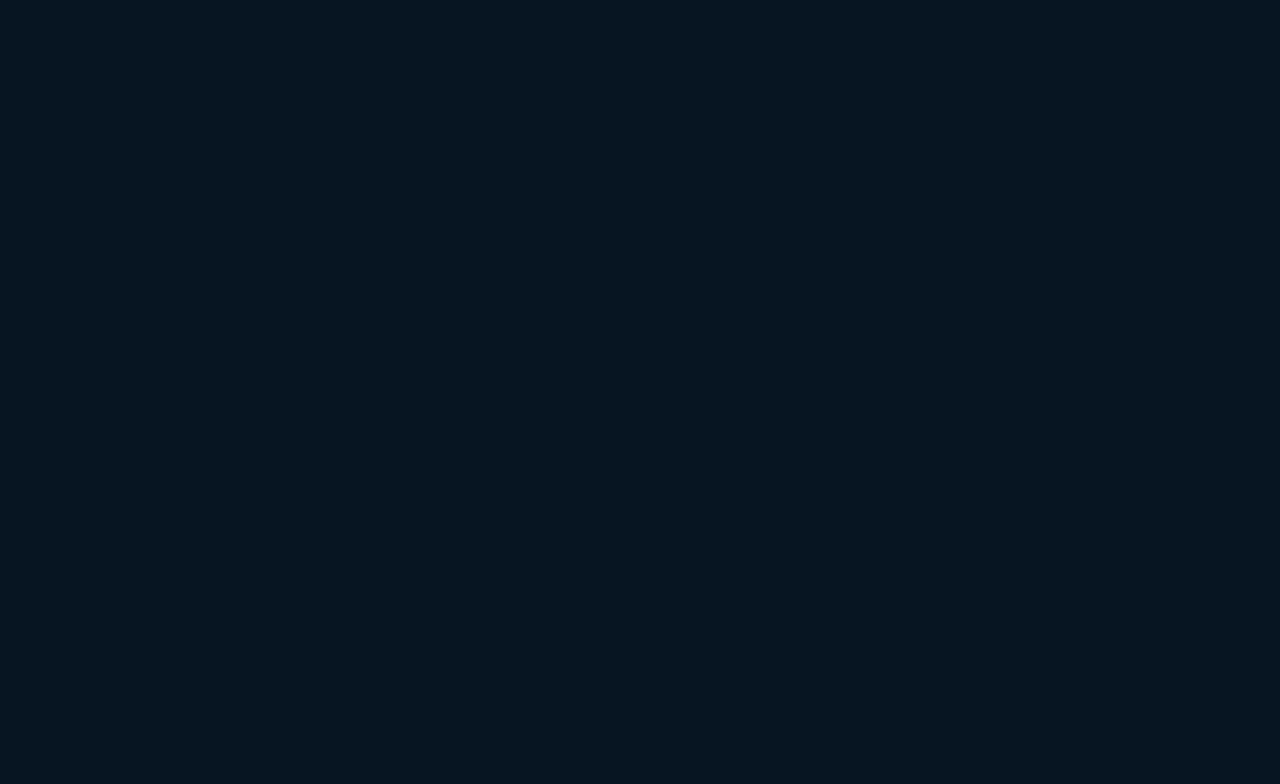
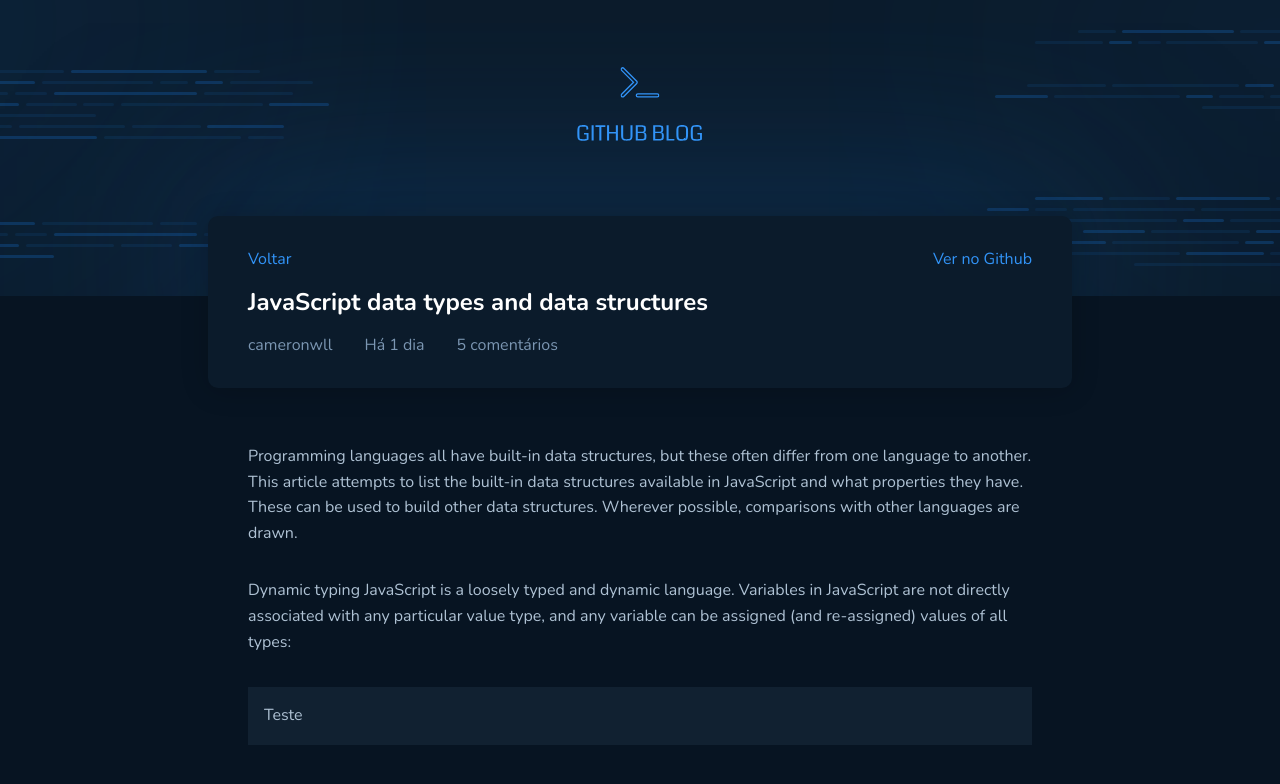
Before and after one commit to PedroMakengo/github-blog, a React (Vite) app: page /post/1 in a window 1280 px wide. Before the commit this address had no page. Shown: the top 784 px of the page. Built offline with nearby package versions, Linux system fonts and the light colour scheme.

Commit message:
Trabalhando no projeto

```diff
--- a/src/Router.tsx
+++ b/src/Router.tsx
@@ -8,7 +8,7 @@
     <Routes>
       <Route path="/" element={<DefaultLayout />}>
         <Route path="/" element={<Home />} />
-        <Route path="/post" element={<Post />} />
+        <Route path="/post/:id" element={<Post />} />
       </Route>
     </Routes>
   )
--- a/src/pages/Home/components/Card/index.tsx
+++ b/src/pages/Home/components/Card/index.tsx
@@ -2,7 +2,7 @@
 
 export function Card() {
   return (
-    <CardContainer to="/post">
+    <CardContainer to="/post/1">
       <HeaderCard>
         <h2>JavaScript data types and data structures</h2>
         <span>Há 1 dia</span>
--- a/src/pages/Post/components/PostContent/index.tsx
+++ b/src/pages/Post/components/PostContent/index.tsx
@@ -1,7 +1,25 @@
+import { PostContentContainer, ContentCode } from './styles'
+
 export function PostContent() {
   return (
-    <div>
-      <h1>PostContent</h1>
-    </div>
+    <PostContentContainer className="container">
+      <p>
+        Programming languages all have built-in data structures, but these often
+        differ from one language to another. This article attempts to list the
+        built-in data structures available in JavaScript and what properties
+        they have. These can be used to build other data structures. Wherever
+        possible, comparisons with other languages are drawn.
+      </p>
+      <p>
+        Dynamic typing JavaScript is a loosely typed and dynamic language.
+        Variables in JavaScript are not directly associated with any particular
+        value type, and any variable can be assigned (and re-assigned) values of
+        all types:
+      </p>
+
+      <ContentCode>
+        <p>Teste</p>
+      </ContentCode>
+    </PostContentContainer>
   )
 }
--- a/src/pages/Post/components/PostContent/styles.ts
+++ b/src/pages/Post/components/PostContent/styles.ts
@@ -1 +1,19 @@
 import styled from 'styled-components'
+
+export const PostContentContainer = styled.div`
+  padding: 0 40px;
+  transform: translateY(-1.5rem);
+
+  display: flex;
+  flex-direction: column;
+  gap: 2rem;
+
+  p {
+    line-height: 160%;
+  }
+`
+
+export const ContentCode = styled.div`
+  background: ${(props) => props.theme['base-post']};
+  padding: 1rem;
+`
--- a/src/pages/Post/components/PostInfo/index.tsx
+++ b/src/pages/Post/components/PostInfo/index.tsx
@@ -1,19 +1,19 @@
 import { Link } from 'react-router-dom'
-import { PostInfoContainer } from './styles'
+import { PostInfoContainer, PostHeader, PostListInfo } from './styles'
 
 export function PostInfo() {
   return (
     <PostInfoContainer className="container">
-      <div>
+      <PostHeader>
         <Link to="/">Voltar</Link>
         <a href="#">Ver no Github</a>
-      </div>
+      </PostHeader>
       <h3>JavaScript data types and data structures</h3>
-      <div>
+      <PostListInfo>
         <span>cameronwll</span>
         <span>Há 1 dia</span>
         <span>5 comentários</span>
-      </div>
+      </PostListInfo>
     </PostInfoContainer>
   )
 }
--- a/src/pages/Post/components/PostInfo/styles.ts
+++ b/src/pages/Post/components/PostInfo/styles.ts
@@ -7,4 +7,29 @@
   border-radius: 10px;
 
   transform: translateY(-5rem);
+
+  h3 {
+    font-size: 24px;
+    margin-block: 1rem;
+    color: ${(props) => props.theme['white']};
+  }
 `
+
+export const PostHeader = styled.div`
+  display: flex;
+  justify-content: space-between;
+
+  a {
+    color: ${(props) => props.theme['blue']};
+    text-decoration: none;
+  }
+`
+
+export const PostListInfo = styled.div`
+  display: flex;
+  gap: 2rem;
+
+  span {
+    color: ${(props) => props.theme['base-span']};
+  }
+`
--- a/src/pages/Post/index.tsx
+++ b/src/pages/Post/index.tsx
@@ -1,3 +1,4 @@
+import { PostContent } from './components/PostContent'
 import { PostInfo } from './components/PostInfo'
 import { PostContainer } from './styles'
 
@@ -5,6 +6,7 @@
   return (
     <PostContainer>
       <PostInfo />
+      <PostContent />
     </PostContainer>
   )
 }
```
